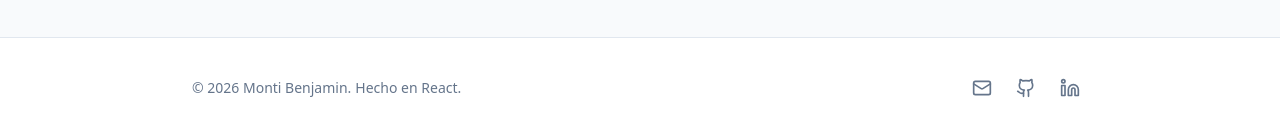
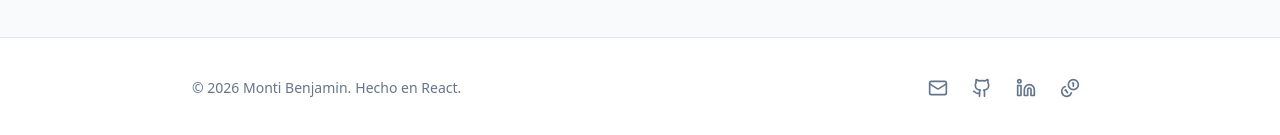
Before and after one commit to benjaamonti/benjaamonti.github.io, a React (Vite) app: page / in a window 1280 px wide. Shown: the part 3946-4081 px from the top of the page. Built offline with nearby package versions, Linux system fonts and the light colour scheme.

Commit message:
Add Coins icon to Footer social links

```diff
--- a/src/sections/Footer.tsx
+++ b/src/sections/Footer.tsx
@@ -1,9 +1,10 @@
-import {Mail, Linkedin, Github} from 'lucide-react';
+import {Mail, Linkedin, Github, Coins} from 'lucide-react';
 
 const socialLinks = [
   { name: 'Mail', icon: Mail, url: 'mailto:benjamonti@protonmail.com' },
   { name: 'Github', icon: Github, url: 'https://github.com/benjaamonti' },
   { name: 'LinkedIn', icon: Linkedin, url: 'https://linkedin.com/in/benja-monti-177848220' },
+  { name: 'Coins', icon: Coins, url: 'https://benjamonti.me/Insert-Coin/' },
 ];
 
 export function Footer() {
```
